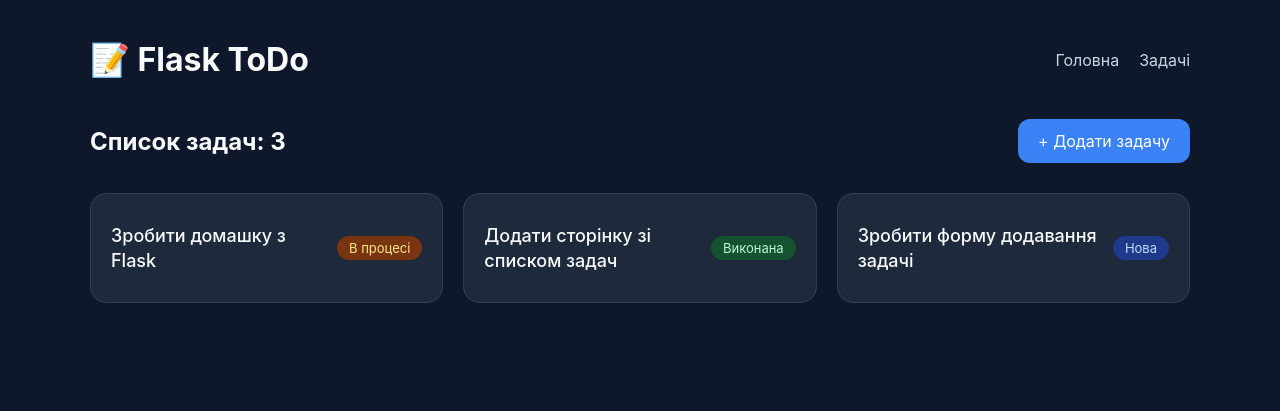
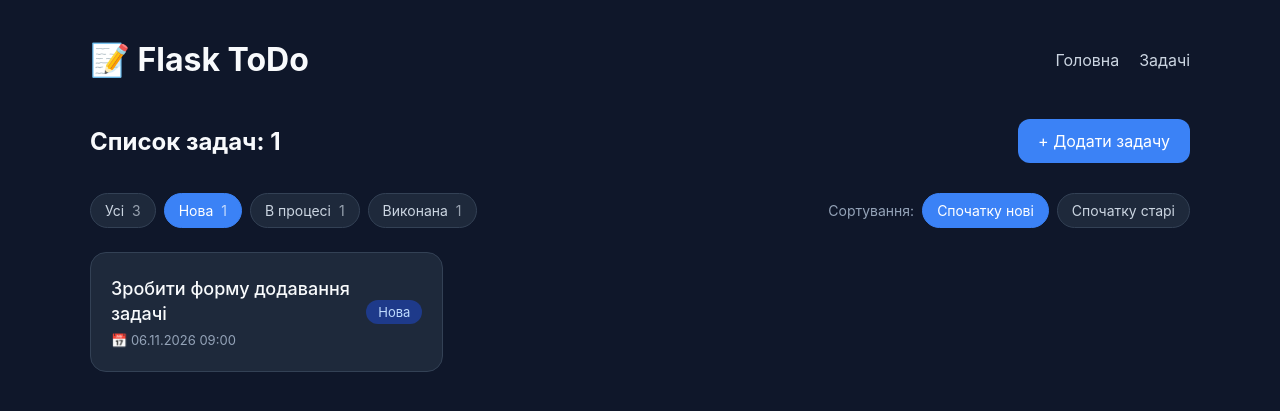
Before and after one commit to OleksandrPiatnytsia/hillel_hw_6, a Flask app: page /tasks?status=new in a window 1280 px wide. Shown: the top 411 px of the page. Run offline with Flask 3, Linux system fonts and the light colour scheme.

Commit message:
Add status filter, creation date and sorting

```diff
--- a/app.py
+++ b/app.py
@@ -1,3 +1,5 @@
+from datetime import datetime
+
 from flask import Flask, abort, redirect, render_template, request, url_for
 
 from models.clases import Task, TaskStatus
@@ -7,6 +9,12 @@
 
 TASKS_PER_PAGE = 9
 
+DEFAULT_SORT = "newest"
+SORT_OPTIONS = {
+    "newest": "Спочатку нові",
+    "oldest": "Спочатку старі",
+}
+
 
 def get_tasks() -> list[Task]:
     return [Task.from_dict(item) for item in JsonDataSerialization.load_tasks()]
@@ -14,6 +22,39 @@
 
 def save_tasks(tasks: list[Task]) -> None:
     JsonDataSerialization.save_tasks([task.to_dict() for task in tasks])
+
+
+def get_list_args() -> dict:
+    """
+    Параметри списку задач з адреси (?status=...&sort=...&page=...).
+    Повертає лише коректні значення і не включає значення за замовчуванням,
+    щоб адреси лишались короткими. Їх передаємо між сторінками,
+    щоб після перегляду/редагування/видалення повернутись у той самий список.
+    """
+    args = {}
+
+    status = request.args.get("status")
+    if status in [s.value for s in TaskStatus]:
+        args["status"] = status
+
+    sort = request.args.get("sort")
+    if sort in SORT_OPTIONS and sort != DEFAULT_SORT:
+        args["sort"] = sort
+
+    page = request.args.get("page", type=int)
+    if page and page > 1:
+        args["page"] = page
+
+    return args
+
+
+def sort_tasks(tasks: list[Task], sort: str) -> list[Task]:
+    # задачі без дати вважаємо найстарішими; при однаковій даті сортуємо за id
+    return sorted(
+        tasks,
+        key=lambda t: (t.created_at or datetime.min, t.id),
+        reverse=(sort == "newest"),
+    )
 
 
 @app.route("/")
@@ -28,19 +69,35 @@
 
 @app.route("/tasks")
 def tasks():
+    args = get_list_args()
+    status = args.get("status")
+    sort = args.get("sort", DEFAULT_SORT)
+
     all_tasks = get_tasks()
-    total_pages = max(1, -(-len(all_tasks) // TASKS_PER_PAGE))  # ділення з округленням вгору
+    counts = {s.value: sum(1 for t in all_tasks if t.status == s) for s in TaskStatus}
 
-    page = request.args.get("page", 1, type=int)
-    page = min(max(page, 1), total_pages)
+    filtered = [t for t in all_tasks if status is None or t.status.value == status]
+    filtered = sort_tasks(filtered, sort)
+
+    total_pages = max(1, -(-len(filtered) // TASKS_PER_PAGE))  # ділення з округленням вгору
+    page = min(args.get("page", 1), total_pages)
 
     start = (page - 1) * TASKS_PER_PAGE
-    page_tasks = all_tasks[start:start + TASKS_PER_PAGE]
+    page_tasks = filtered[start:start + TASKS_PER_PAGE]
 
     return render_template(
         "tasks.html",
         tasks=page_tasks,
-        total=len(all_tasks),
+        total_all=len(all_tasks),
+        total=len(filtered),
+        counts=counts,
+        statuses=TaskStatus,
+        sort_options=SORT_OPTIONS,
+        current_status=status,
+        current_sort=sort,
+        # для url_for: None не потрапляє в адресу
+        status_param=status,
+        sort_param=args.get("sort"),
         page=page,
         total_pages=total_pages,
     )
@@ -48,15 +105,11 @@
 
 @app.route("/tasks/<int:task_id>")
 def task_detail(task_id: int):
-    all_tasks = get_tasks()
+    task = next((t for t in get_tasks() if t.id == task_id), None)
+    if task is None:
+        abort(404)
 
-    for position, task in enumerate(all_tasks):
-        if task.id == task_id:
-            # сторінка списку, на якій знаходиться ця задача (для кнопки "Назад")
-            page = position // TASKS_PER_PAGE + 1
-            return render_template("task_detail.html", task=task, page=page)
-
-    abort(404)
+    return render_template("task_detail.html", task=task, list_args=get_list_args())
 
 
 def validate_task_form(title: str, status: str) -> str | None:
@@ -82,10 +135,12 @@
         if error is None:
             all_tasks = get_tasks()
             new_id = max((task.id for task in all_tasks), default=0) + 1
-            all_tasks.append(Task(new_id, title, TaskStatus(status)))
+            all_tasks.append(
+                Task(new_id, title, TaskStatus(status), created_at=datetime.now().replace(microsecond=0))
+            )
             save_tasks(all_tasks)
-            last_page = -(-len(all_tasks) // TASKS_PER_PAGE)
-            return redirect(url_for("tasks", page=last_page))
+            # за замовчуванням спочатку нові, тож нова задача буде першою на 1-й сторінці
+            return redirect(url_for("tasks"))
 
     return render_template(
         "task_form.html",
@@ -106,6 +161,7 @@
     if task is None:
         abort(404)
 
+    list_args = get_list_args()
     error = None
     title = task.title
     status = task.status.value
@@ -119,13 +175,13 @@
             task.title = title
             task.status = TaskStatus(status)
             save_tasks(all_tasks)
-            return redirect(url_for("task_detail", task_id=task.id))
+            return redirect(url_for("task_detail", task_id=task.id, **list_args))
 
     return render_template(
         "task_form.html",
         heading=f"Редагування задачі #{task.id}",
-        action_url=url_for("edit_task", task_id=task.id),
-        cancel_url=url_for("task_detail", task_id=task.id),
+        action_url=url_for("edit_task", task_id=task.id, **list_args),
+        cancel_url=url_for("task_detail", task_id=task.id, **list_args),
         statuses=TaskStatus,
         error=error,
         title=title,
@@ -136,17 +192,16 @@
 @app.route("/tasks/<int:task_id>/delete", methods=["POST"])
 def delete_task(task_id: int):
     all_tasks = get_tasks()
-    position = next((i for i, t in enumerate(all_tasks) if t.id == task_id), None)
-    if position is None:
+    task = next((t for t in all_tasks if t.id == task_id), None)
+    if task is None:
         abort(404)
 
-    all_tasks.pop(position)
+    all_tasks.remove(task)
     save_tasks(all_tasks)
 
-    # повертаємось на ту сторінку списку, де була задача
-    # (якщо після видалення вона спорожніла, /tasks сам перекине на останню)
-    page = position // TASKS_PER_PAGE + 1
-    return redirect(url_for("tasks", page=page))
+    # повертаємось у той самий список (фільтр, сортування, сторінка);
+    # якщо сторінка спорожніла, /tasks сам перекине на останню
+    return redirect(url_for("tasks", **get_list_args()))
 
 
 if __name__ == "__main__":
--- a/data/tasks.json
+++ b/data/tasks.json
@@ -2,16 +2,19 @@
     {
         "id": 1,
         "title": "Зробити домашку з Flask",
-        "status": "in progress"
+        "status": "in progress",
+        "created_at": "2026-11-04T10:15:00"
     },
     {
         "id": 2,
         "title": "Додати сторінку зі списком задач",
-        "status": "done"
+        "status": "done",
+        "created_at": "2026-11-05T14:30:00"
     },
     {
         "id": 3,
         "title": "Зробити форму додавання задачі",
-        "status": "new"
+        "status": "new",
+        "created_at": "2026-11-06T09:00:00"
     }
 ]
--- a/static/style.css
+++ b/static/style.css
@@ -92,7 +92,7 @@
     justify-content: space-between;
     align-items: center;
     gap: 16px;
-    height: 110px;
+    height: 120px;
 }
 
 .task-title {
@@ -334,3 +334,75 @@
 .button-danger:hover {
     background: #991b1b;
 }
+
+.task-main {
+    display: flex;
+    flex-direction: column;
+    gap: 6px;
+    min-width: 0;
+}
+
+.task-date {
+    color: #94a3b8;
+    font-size: 13px;
+}
+
+a.stat-card {
+    text-decoration: none;
+    color: inherit;
+    transition: 0.2s;
+}
+
+a.stat-card:hover {
+    border-color: #3b82f6;
+    transform: translateY(-2px);
+}
+
+.list-controls {
+    display: flex;
+    justify-content: space-between;
+    align-items: center;
+    flex-wrap: wrap;
+    gap: 12px;
+    margin-bottom: 24px;
+}
+
+.filter-tabs,
+.sort-options {
+    display: flex;
+    flex-wrap: wrap;
+    align-items: center;
+    gap: 8px;
+}
+
+.sort-label {
+    color: #94a3b8;
+    font-size: 14px;
+}
+
+.filter-tab {
+    padding: 8px 14px;
+    border-radius: 999px;
+    background: #1e293b;
+    border: 1px solid #334155;
+    color: #cbd5e1;
+    text-decoration: none;
+    font-size: 14px;
+    transition: 0.2s;
+}
+
+.filter-tab:hover {
+    background: #334155;
+    color: white;
+}
+
+.filter-tab.active {
+    background: #3b82f6;
+    border-color: #3b82f6;
+    color: white;
+}
+
+.filter-count {
+    opacity: 0.7;
+    margin-left: 4px;
+}
--- a/templates/index.html
+++ b/templates/index.html
@@ -24,10 +24,10 @@
 {% if total %}
 <div class="stats-grid">
     {% for status, count in stats %}
-    <div class="stat-card">
+    <a class="stat-card" href="{{ url_for('tasks', status=status.value) }}">
         <span class="status status-{{ status.name }}">{{ status.label }}</span>
         <div class="stat-count">{{ count }}</div>
-    </div>
+    </a>
     {% endfor %}
 </div>
 
--- a/templates/tasks.html
+++ b/templates/tasks.html
@@ -13,11 +13,42 @@
     </a>
 </div>
 
+{% if total_all %}
+<div class="list-controls">
+    <nav class="filter-tabs">
+        <a class="filter-tab {% if not current_status %}active{% endif %}"
+           href="{{ url_for('tasks', sort=sort_param) }}">
+            Усі <span class="filter-count">{{ total_all }}</span>
+        </a>
+        {% for status in statuses %}
+        <a class="filter-tab {% if current_status == status.value %}active{% endif %}"
+           href="{{ url_for('tasks', status=status.value, sort=sort_param) }}">
+            {{ status.label }} <span class="filter-count">{{ counts[status.value] }}</span>
+        </a>
+        {% endfor %}
+    </nav>
+
+    <nav class="sort-options">
+        <span class="sort-label">Сортування:</span>
+        {% for key, label in sort_options.items() %}
+        <a class="filter-tab {% if current_sort == key %}active{% endif %}"
+           href="{{ url_for('tasks', status=status_param, sort=(None if key == 'newest' else key)) }}">
+            {{ label }}
+        </a>
+        {% endfor %}
+    </nav>
+</div>
+{% endif %}
+
 {% if tasks %}
 <div class="tasks-grid">
     {% for task in tasks %}
-    <a class="task-card" href="{{ url_for('task_detail', task_id=task.id) }}">
-        <h3 class="task-title" title="{{ task.title }}">{{ task.title }}</h3>
+    <a class="task-card"
+       href="{{ url_for('task_detail', task_id=task.id, status=status_param, sort=sort_param, page=(page if page > 1 else None)) }}">
+        <div class="task-main">
+            <h3 class="task-title" title="{{ task.title }}">{{ task.title }}</h3>
+            <span class="task-date">📅 {{ task.created_at_display }}</span>
+        </div>
         <span class="status status-{{ task.status.name }}">{{ task.status.label }}</span>
     </a>
     {% endfor %}
@@ -26,7 +57,7 @@
 {% if total_pages > 1 %}
 <nav class="pagination">
     {% if page > 1 %}
-    <a class="page-link" href="{{ url_for('tasks', page=page - 1) }}">← Назад</a>
+    <a class="page-link" href="{{ url_for('tasks', page=page - 1, status=status_param, sort=sort_param) }}">← Назад</a>
     {% else %}
     <span class="page-link disabled">← Назад</span>
     {% endif %}
@@ -35,17 +66,22 @@
         {% if p == page %}
         <span class="page-link active">{{ p }}</span>
         {% else %}
-        <a class="page-link" href="{{ url_for('tasks', page=p) }}">{{ p }}</a>
+        <a class="page-link" href="{{ url_for('tasks', page=p, status=status_param, sort=sort_param) }}">{{ p }}</a>
         {% endif %}
     {% endfor %}
 
     {% if page < total_pages %}
-    <a class="page-link" href="{{ url_for('tasks', page=page + 1) }}">Далі →</a>
+    <a class="page-link" href="{{ url_for('tasks', page=page + 1, status=status_param, sort=sort_param) }}">Далі →</a>
     {% else %}
     <span class="page-link disabled">Далі →</span>
     {% endif %}
 </nav>
 {% endif %}
+{% elif total_all %}
+<div class="empty-state">
+    <h3>Задач з таким статусом немає</h3>
+    <p><a class="back-link" href="{{ url_for('tasks', sort=sort_param) }}">Показати всі задачі</a></p>
+</div>
 {% else %}
 <div class="empty-state">
     <h3>Поки що задач немає</h3>
```
Also changed, not shown: models/clases.py (+19 -1 lines), templates/task_detail.html (+5 -5 lines).
